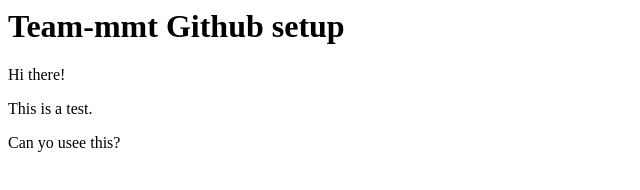
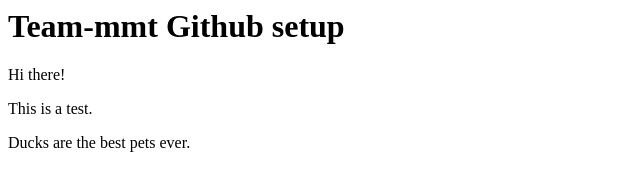
Before and after one commit to traversh/team-mmt, a plain HTML site: page index.html in a window 1280 px wide. Shown: the full height of the page, 0-640 px from the left. Drawn offline with Linux system fonts and the light colour scheme.

Commit message:
Conflict test
Lets see!

```diff
--- a/index.html
+++ b/index.html
@@ -5,6 +5,6 @@
     <h1>Team-mmt Github setup</h1>
     <p>Hi there!</p>
     <p>This is a test.</p>
-    <p>Can yo usee this?</p>
+    <p>Ducks are the best pets ever.</p>
 </body>
 </html>
```
